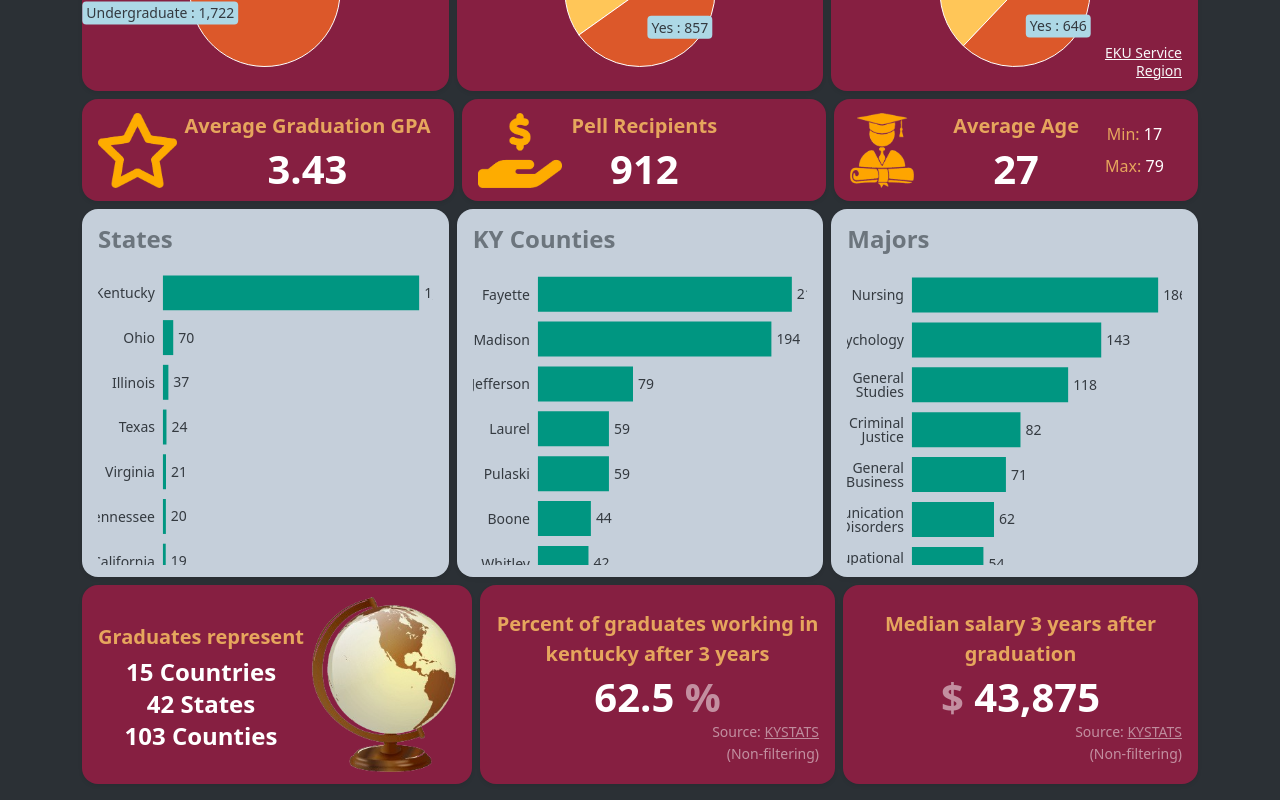
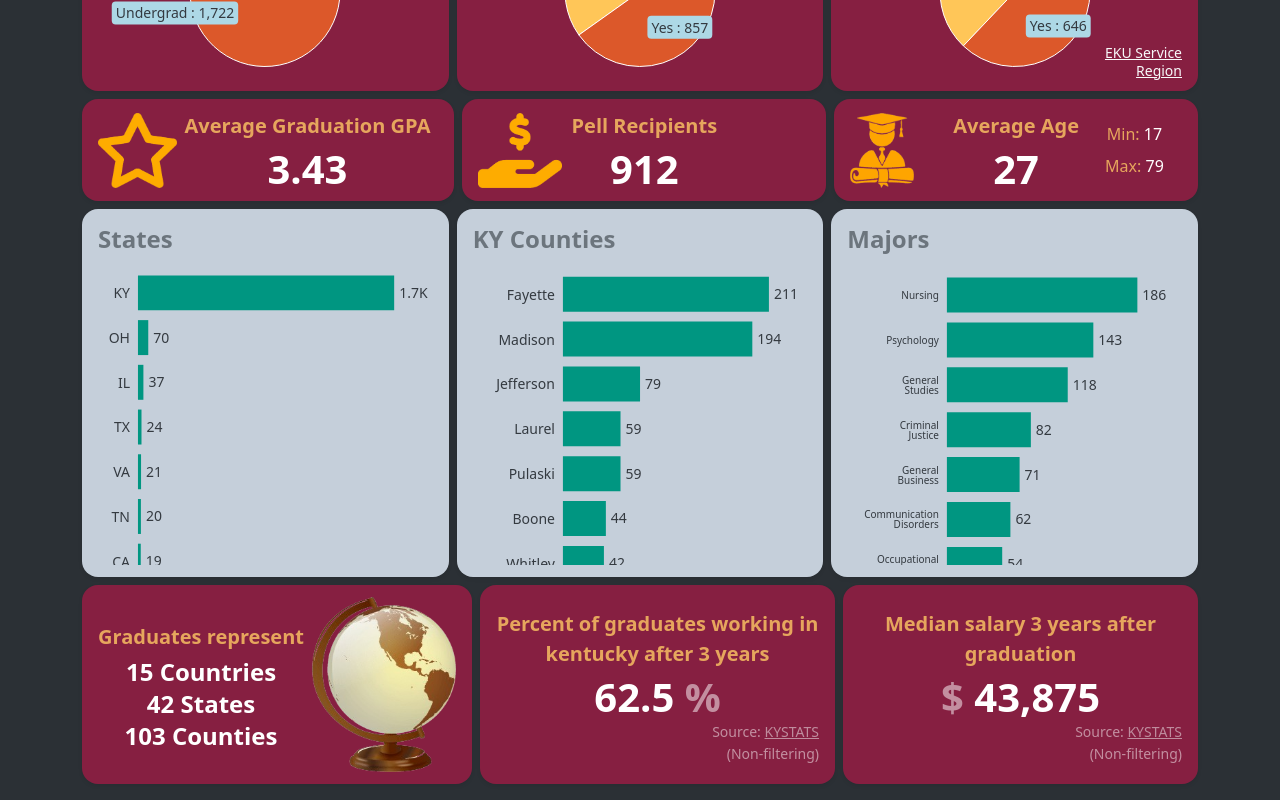
Before and after one commit to chancellor-whitaker/grad-by-numbers, a React (Vite) app: page / in a window 1280 px wide. Shown: the part 464-1264 px from the top of the page. Built offline with nearby package versions, Linux system fonts and the light colour scheme.

Commit message:
fixed wrapping issues

```diff
--- a/src/App/components/SimplePieChart.jsx
+++ b/src/App/components/SimplePieChart.jsx
@@ -38,6 +38,7 @@ const CustomizedLabel = ({
       setBbox({ height, width, x, y });
     }
   }, []);
+
   const formatted = [...formatter(value, name)].reverse().join(" : ");
 
   const radius = innerRadius + (outerRadius - innerRadius) * 0.5;
@@ -107,9 +108,9 @@ export const SimplePieChart = ({
       width={width}
     >
       <PieChart>
-        <Tooltip formatter={formatter}></Tooltip>
+        {/* <Tooltip formatter={formatter}></Tooltip> */}
         <Pie
-          label={<CustomizedLabel formatter={formatter} />}
+          label={<CustomizedLabel formatter={formatter} key={Math.random()} />}
           dataKey={numericalDataKey}
           labelLine={false}
           outerRadius={75}
--- a/src/App/components/VerticalBarChart.jsx
+++ b/src/App/components/VerticalBarChart.jsx
@@ -1,14 +1,8 @@
-import {
-  ResponsiveContainer,
-  BarChart,
-  Tooltip,
-  XAxis,
-  YAxis,
-  Bar,
-} from "recharts";
+import { ResponsiveContainer, BarChart, XAxis, YAxis, Bar } from "recharts";
 
-import { defaultValueFormatter } from "../utils/defaultValueFormatter";
+import { makeSpacesNonBreaking } from "../utils/makeSpacesNonBreaking";
 import { defaultNameFormatter } from "../utils/defaultNameFormatter";
+import { condenseNumber } from "../utils/condenseNumber";
 
 const defaultData = [
   {
@@ -56,13 +50,22 @@ const defaultData = [
 ];
 
 export const VerticalBarChart = ({
-  valueFormatter = defaultValueFormatter,
+  margin = {
+    right: 30,
+    bottom: 5,
+    left: 30,
+    top: 5,
+  },
+
+  tickFormatter = makeSpacesNonBreaking,
   nameFormatter = defaultNameFormatter,
+  valueFormatter = condenseNumber,
   categoricalDataKey = "name",
   numericalDataKey = "value",
   textColor = "white",
   barColor = "green",
   data = defaultData,
+  yAxisStyle = {},
   className = "",
   width = "100%",
   // height = 250,
@@ -71,8 +74,8 @@ export const VerticalBarChart = ({
     data.map(({ field, name }) => [name, field])
   );
 
-  const tickFormatter = (name) =>
-    nameFormatter({ field: fieldFinder[name], name });
+  const formatTicks = (name) =>
+    tickFormatter(nameFormatter({ field: fieldFinder[name], name }));
 
   return (
     <ResponsiveContainer
@@ -80,23 +83,24 @@ export const VerticalBarChart = ({
       height={data.length * 45}
       width={width}
     >
-      <BarChart layout="vertical" data={data}>
+      <BarChart layout="vertical" margin={margin} data={data}>
         <XAxis dataKey={numericalDataKey} type="number" hide />
         <YAxis
-          tickFormatter={tickFormatter}
           dataKey={categoricalDataKey}
+          tickFormatter={formatTicks}
+          style={{ ...yAxisStyle }}
           stroke={textColor}
           axisLine={false}
           tickLine={false}
           type="category"
         />
-        <Tooltip
+        {/* <Tooltip
           formatter={(value) => [valueFormatter(value), ""]}
           labelStyle={{ color: "#343a40" }}
           itemStyle={{ color: "#343a40" }}
           labelFormatter={tickFormatter}
           separator=""
-        ></Tooltip>
+        ></Tooltip> */}
         <Bar
           label={{
             formatter: valueFormatter,
--- a/src/App/hooks/useVisualizationData.jsx
+++ b/src/App/hooks/useVisualizationData.jsx
@@ -12,6 +12,8 @@ export const useVisualizationData = () => {
   const noFilterActive = filterBy.length !== 2;
 
   const data = usePromise(promise);
+
+  console.log(data);
 
   const filteredData = noFilterActive
     ? data
--- a/src/App/index.jsx
+++ b/src/App/index.jsx
@@ -5,6 +5,7 @@ import { useVisualizationData } from "./hooks/useVisualizationData";
 import { VerticalBarChart } from "./components/VerticalBarChart";
 import { ImageBackground } from "./components/ImageBackground";
 import { SimplePieChart } from "./components/SimplePieChart";
+import { abbreviateState } from "./utils/abbreviateState";
 import { KYStatsLink } from "./components/KYStatsLink";
 import { colorSchemes } from "./utils/colorSchemes";
 import { fontSizes } from "./utils/fontSizes";
@@ -18,11 +19,13 @@ import globe from "./assets/globe.png";
 import star from "./assets/star.png";
 
 export default function App() {
-  const { filteredData } = useVisualizationData();
+  const vizData = useVisualizationData();
 
-  // console.log(filteredData);
+  console.log(vizData);
 
-  const blocks = createBlocks(filteredData);
+  const { filteredData } = vizData;
+
+  const blocks = createBlocks({ data: filteredData });
 
   return (
     <main className="container">
@@ -57,7 +60,6 @@ export default function App() {
   );
 }
 
-// ? baccalaureate--bachelors
 // * scholar icon not w-100,
 // * masters degree--masters
 // * remove "degree"
@@ -65,16 +67,18 @@ export default function App() {
 // * different text color on pie charts (white doesn't show well)
 // * add tooltips back
 // * format numbers
-// try to get x axis ticks to stop wrapping (could add margin to both ends of bar charts to prevent tick wrapping)
-// wrapping
-// x overflow in scrollable charts
-// fix pie chart labels (added rect bg to labels) (can then remove tooltip on pie charts)
-// could maybe turn tooltips off of bar charts
-// could shrink Undergrad to UG & Grad to GR
-// make filtering operational again
-// might change bg colors of certain rows
+// * could shrink Undergrad to UG & Grad to GR
+// * remove pie chart tooltip
+// * could maybe turn tooltips off of bar charts
+// * try to get x axis ticks to stop wrapping (could add margin to both ends of bar charts to prevent tick wrapping)
+// * x overflow in scrollable charts
+// * tick overflow in majors bar chart (maybe using course abbreviations)
+// * make sure pie chart labels are consistent (rect bg)
+// ! make filtering operational again
+// ! wrapping
+// ? might change bg colors of certain rows
 
-const createBlocks = (data) => {
+const createBlocks = ({ data }) => {
   return {
     awards: (
       <Block>
@@ -86,6 +90,12 @@ const createBlocks = (data) => {
             <VerticalBarChart
               data={data.awards.data}
               {...colorSchemes.maroon}
+              margin={{
+                right: 30,
+                bottom: 5,
+                left: 60,
+                top: 5,
+              }}
             ></VerticalBarChart>
             <div className="position-absolute bottom-0 end-0">
               <div>
@@ -168,19 +178,6 @@ const createBlocks = (data) => {
         </HStack>
       </Block>
     ),
-    counties: (
-      <Block backgroundColor="lightgray" color="secondary">
-        <Title fontSize={fontSizes.tertiary} textAlign="start">
-          KY Counties
-        </Title>
-        <ChartScrollContainer>
-          <VerticalBarChart
-            data={data.counties.data}
-            {...colorSchemes.darkGray}
-          ></VerticalBarChart>
-        </ChartScrollContainer>
-      </Block>
-    ),
     majors: (
       <Block backgroundColor="lightgray" color="secondary">
         <Title fontSize={fontSizes.tertiary} textAlign="start">
@@ -188,6 +185,14 @@ const createBlocks = (data) => {
         </Title>
         <ChartScrollContainer>
           <VerticalBarChart
+            margin={{
+              right: 30,
+              bottom: 5,
+              left: 40,
+              top: 5,
+            }}
+            yAxisStyle={{ fontSize: "x-small" }}
+            tickFormatter={(value) => value}
             data={data.majors.data}
             {...colorSchemes.darkGray}
           ></VerticalBarChart>
@@ -201,7 +206,27 @@ const createBlocks = (data) => {
         </Title>
         <ChartScrollContainer>
           <VerticalBarChart
+            margin={{
+              right: 30,
+              bottom: 5,
+              left: -20,
+              top: 5,
+            }}
+            nameFormatter={abbreviateState}
             data={data.states.data}
+            {...colorSchemes.darkGray}
+          ></VerticalBarChart>
+        </ChartScrollContainer>
+      </Block>
+    ),
+    counties: (
+      <Block backgroundColor="lightgray" color="secondary">
+        <Title fontSize={fontSizes.tertiary} textAlign="start">
+          KY Counties
+        </Title>
+        <ChartScrollContainer>
+          <VerticalBarChart
+            data={data.counties.data}
             {...colorSchemes.darkGray}
           ></VerticalBarChart>
         </ChartScrollContainer>
--- /dev/null
+++ b/src/App/utils/abbreviateState.js
@@ -0,0 +1,58 @@
+const states = [
+  { abbreviation: "AL", name: "Alabama" },
+  { abbreviation: "AK", name: "Alaska" },
+  { abbreviation: "AZ", name: "Arizona" },
+  { abbreviation: "AR", name: "Arkansas" },
+  { name: "California", abbreviation: "CA" },
+  { abbreviation: "CO", name: "Colorado" },
+  { name: "Connecticut", abbreviation: "CT" },
+  { abbreviation: "DE", name: "Delaware" },
+  { abbreviation: "FL", name: "Florida" },
+  { abbreviation: "GA", name: "Georgia" },
+  { abbreviation: "HI", name: "Hawaii" },
+  { abbreviation: "ID", name: "Idaho" },
+  { abbreviation: "IL", name: "Illinois" },
+  { abbreviation: "IN", name: "Indiana" },
+  { abbreviation: "IA", name: "Iowa" },
+  { abbreviation: "KS", name: "Kansas" },
+  { abbreviation: "KY", name: "Kentucky" },
+  { abbreviation: "LA", name: "Louisiana" },
+  { abbreviation: "ME", name: "Maine" },
+  { abbreviation: "MD", name: "Maryland" },
+  { name: "Massachusetts", abbreviation: "MA" },
+  { abbreviation: "MI", name: "Michigan" },
+  { abbreviation: "MN", name: "Minnesota" },
+  { name: "Mississippi", abbreviation: "MS" },
+  { abbreviation: "MO", name: "Missouri" },
+  { abbreviation: "MT", name: "Montana" },
+  { abbreviation: "NE", name: "Nebraska" },
+  { abbreviation: "NV", name: "Nevada" },
+  { name: "New Hampshire", abbreviation: "NH" },
+  { name: "New Jersey", abbreviation: "NJ" },
+  { name: "New Mexico", abbreviation: "NM" },
+  { abbreviation: "NY", name: "New York" },
+  { name: "North Carolina", abbreviation: "NC" },
+  { name: "North Dakota", abbreviation: "ND" },
+  { abbreviation: "OH", name: "Ohio" },
+  { abbreviation: "OK", name: "Oklahoma" },
+  { abbreviation: "OR", name: "Oregon" },
+  { name: "Pennsylvania", abbreviation: "PA" },
+  { name: "Rhode Island", abbreviation: "RI" },
+  { name: "South Carolina", abbreviation: "SC" },
+  { name: "South Dakota", abbreviation: "SD" },
+  { abbreviation: "TN", name: "Tennessee" },
+  { abbreviation: "TX", name: "Texas" },
+  { abbreviation: "UT", name: "Utah" },
+  { abbreviation: "VT", name: "Vermont" },
+  { abbreviation: "VA", name: "Virginia" },
+  { name: "Washington", abbreviation: "WA" },
+  { name: "West Virginia", abbreviation: "WV" },
+  { abbreviation: "WI", name: "Wisconsin" },
+  { abbreviation: "WY", name: "Wyoming" },
+];
+
+const stateAbbreviations = Object.fromEntries(
+  states.map(({ abbreviation, name }) => [name, abbreviation])
+);
+
+export const abbreviateState = ({ name }) => stateAbbreviations[name];
--- /dev/null
+++ b/src/App/utils/condenseNumber.js
@@ -0,0 +1,5 @@
+export const condenseNumber = (number) =>
+  new Intl.NumberFormat("en-US", {
+    maximumFractionDigits: 1,
+    notation: "compact",
+  }).format(number);
--- a/src/App/utils/defaultNameFormatter.js
+++ b/src/App/utils/defaultNameFormatter.js
@@ -12,9 +12,9 @@ export const defaultNameFormatter = ({ field, name }) => {
   }
 
   if (field === "SHRDGMR_LEVL_CODE") {
-    if (name === "GR") return "Graduate";
+    if (name === "GR") return "Grad";
 
-    if (name === "UG") return "Undergraduate";
+    if (name === "UG") return "Undergrad";
   }
 
   if (field === "acat_desc") {
--- /dev/null
+++ b/src/App/utils/makeSpacesNonBreaking.js
@@ -0,0 +1,2 @@
+export const makeSpacesNonBreaking = (value) =>
+  value.toLocaleString().replace(/ /g, "\u00A0");
```
Also changed, not shown: src/App/utils/abbreviateCourse.js (added, +141 -0 lines).
